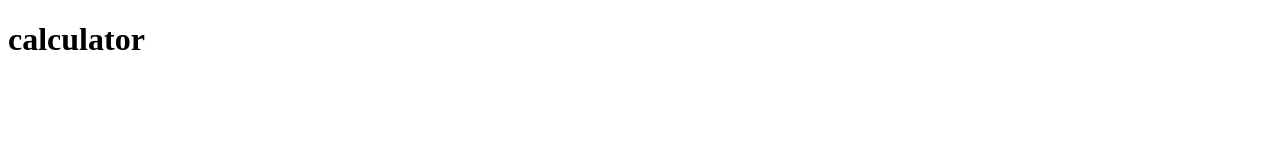
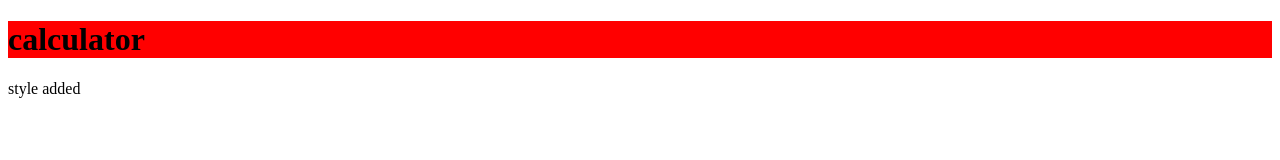
Before and after one commit to HARISHMALISETTY/samplee, a plain HTML site: page index.html in a window 1280 px wide. Drawn offline with Linux system fonts and the light colour scheme.

Commit message:
style-added

```diff
--- /dev/null
+++ b/index.css
@@ -0,0 +1,3 @@
+h1{
+    background-color: red;
+}
--- a/index.html
+++ b/index.html
@@ -4,10 +4,12 @@
     <meta charset="UTF-8">
     <meta name="viewport" content="width=device-width, initial-scale=1.0">
     <title>Document</title>
+    <link rel="stylesheet" href="./index.css">
 </head>
 <body>
 
     <h1>calculator</h1>
+    <p>style added</p>
 
 </body>
 </html>
```
